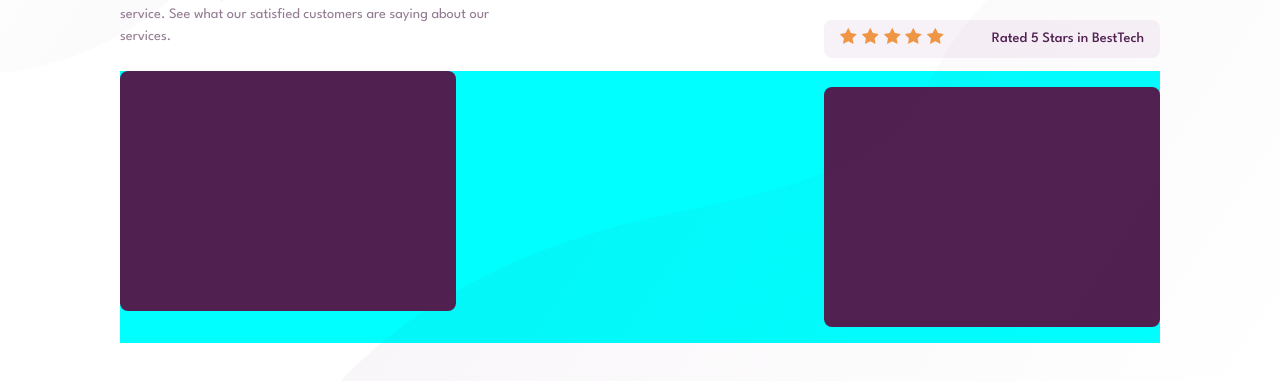
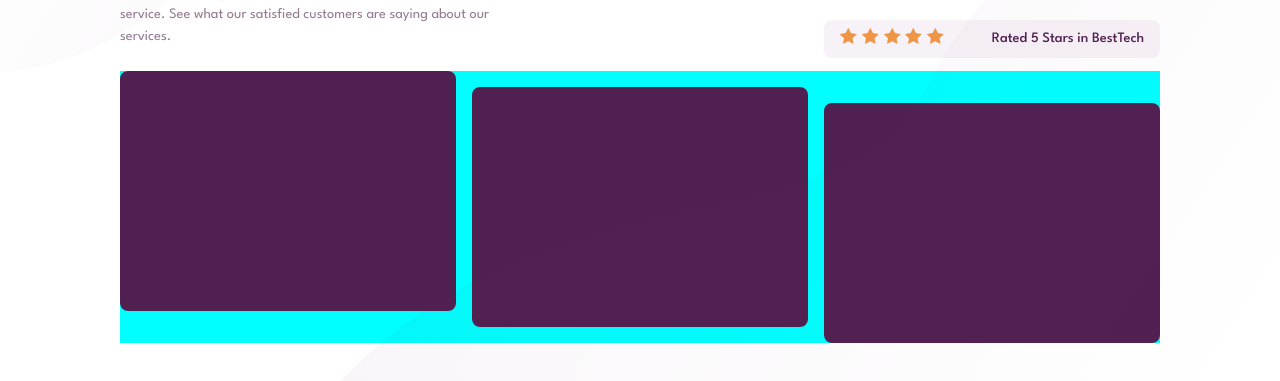
Before and after one commit to tegxy/social-proof-section, a plain HTML site: page index.html in a window 1280 px wide. Shown: the part 289-670 px from the top of the page. Drawn offline with Linux system fonts and the light colour scheme.

Commit message:
testing git

```diff
--- a/index.html
+++ b/index.html
@@ -77,7 +77,7 @@
 			<div id="carousel">
 				<div class="comments comment-1"></div>
 				<div class="comments comment-2"></div>
-				<!-- <div class="comments comment-3"></div> -->
+				<div class="comments comment-3"></div>
 			</div>
 		</div>
 	</body>
```
